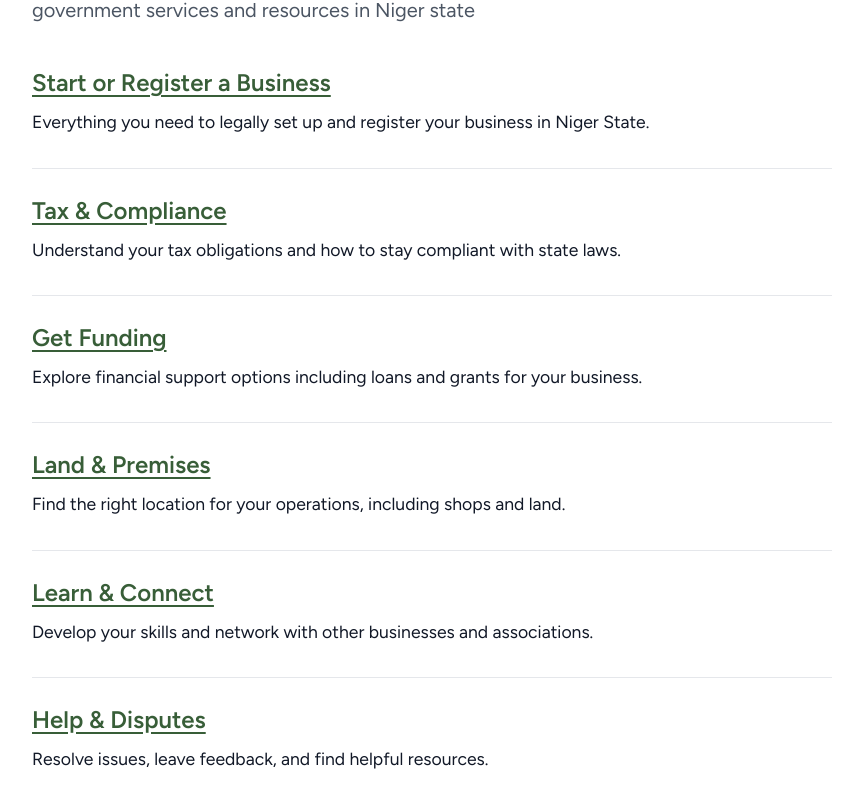
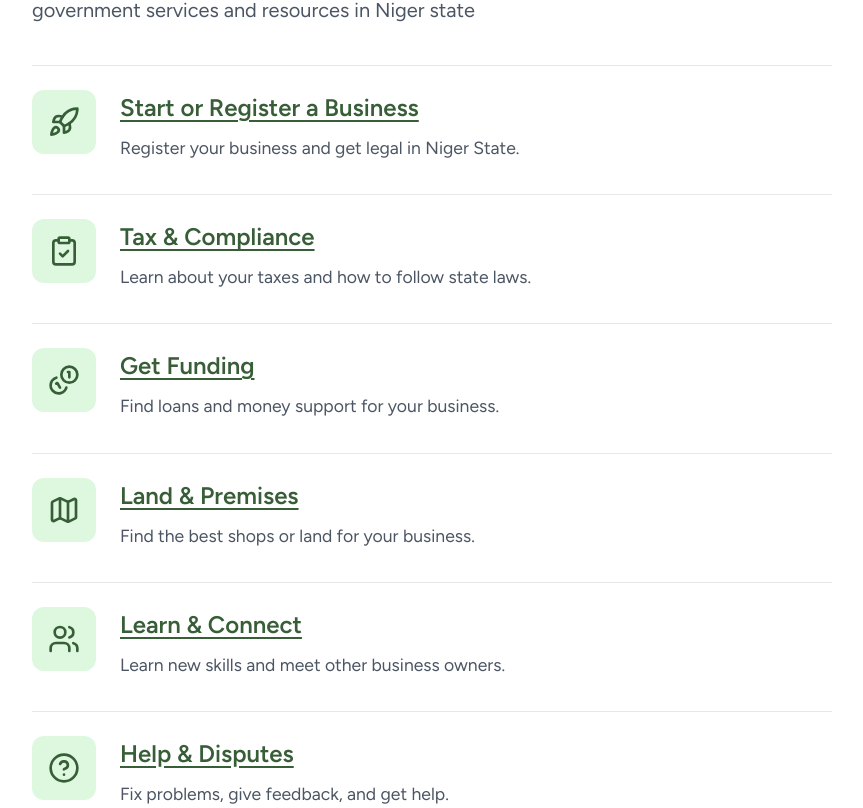
Before and after one commit to NSITDEA/open-niger-state-project-AI, a React (Vite) app: page / in a window 1280 px wide. Shown: the part 652-1460 px from the top of the page, without its empty margins (128-991 px from the left). Built offline with nearby package versions, Linux system fonts and the light colour scheme.

Commit message:
feat: add category icons to Home page, update UI styles, and refine content descriptions.

```diff
--- a/src/components/Home.tsx
+++ b/src/components/Home.tsx
@@ -1,6 +1,26 @@
 import { Link, useNavigate } from 'react-router-dom';
 import { iaData } from '../data';
 import { useState } from 'react';
+import {
+  Rocket,
+  ClipboardCheck,
+  Coins,
+  Map,
+  Users,
+  HelpCircle
+} from 'lucide-react';
+
+const IconComponent = ({ name, className }: { name?: string; className?: string }) => {
+  switch (name) {
+    case 'rocket': return <Rocket className={className} />;
+    case 'clipboard-check': return <ClipboardCheck className={className} />;
+    case 'coins': return <Coins className={className} />;
+    case 'map': return <Map className={className} />;
+    case 'users': return <Users className={className} />;
+    case 'help-circle': return <HelpCircle className={className} />;
+    default: return null;
+  }
+};
 
 export default function Home() {
   const [query, setQuery] = useState('');
@@ -63,8 +83,15 @@
         <div className="tier-list">
           {Object.entries(iaData).map(([key, category]) => (
             <div key={key} className="tier-item">
-              <Link to={`/${key}`} className="tier-item-link">{category.title}</Link>
-              <p className="tier-item-desc">{category.description}</p>
+              <div className="tier-item-content">
+                <div className="tier-item-icon">
+                  <IconComponent name={category.icon} />
+                </div>
+                <div className="tier-item-text">
+                  <Link to={`/${key}`} className="tier-item-link">{category.title}</Link>
+                  <p className="tier-item-desc">{category.description}</p>
+                </div>
+              </div>
             </div>
           ))}
         </div>
--- a/src/data.ts
+++ b/src/data.ts
@@ -34,6 +34,7 @@
 export type Tier2Category = {
   title: string;
   description: string;
+  icon?: string;
   children: Record<string, Tier3Category>;
 };
 
@@ -42,7 +43,8 @@
 export const iaData: IAData = {
   "start-business": {
     title: "Start or Register a Business",
-    description: "Everything you need to legally set up and register your business in Niger State.",
+    description: "Register your business and get legal in Niger State.",
+    icon: "rocket",
     children: {
       "register": {
         title: "Register my business",
@@ -92,7 +94,7 @@
               type: "service",
               readTime: "4 min read",
               views: "2.1k views",
-              about: "SMEDAN helps small and medium businesses in Nigeria grow faster. When you register, you get access to government loans, grants, and free training. Registration is free and takes less than 10 minutes.",
+              about: "SMEDAN helps small businesses in Nigeria grow faster. Register now to get loans, grants, and free training. It is free and takes under 10 minutes.",
               benefits: [
                 "Get access to government loans and grants",
                 "Access ₦50,000 conditional grants for nano businesses",
@@ -144,7 +146,7 @@
               type: "service",
               readTime: "5 min read",
               views: "850 views",
-              about: "A cooperative is when people come together to help each other grow their businesses or save money together. You register with the Niger State Ministry of Commerce and Industry. This gives you legal protection and helps you get loans.",
+              about: "Join a cooperative to grow and save money with others. Register with the Ministry of Commerce to get legal protection. This helps your group get government loans.",
               benefits: [
                 "Get legal protection across Niger State",
                 "Access government loans and grants more easily",
@@ -209,7 +211,7 @@
               type: "service",
               readTime: "5 min read",
               views: "4.2k views",
-              about: "You can open a bank account for your business at any bank. This keeps your business money separate from your personal money. It helps you manage expenses and get loans easier.",
+              about: "Open a business bank account at any bank. Keep your business money separate from your personal money. This helps you track spends and get loans.",
               benefits: [
                 "Keep business and personal money separate",
                 "Get access to business loans and credit",
@@ -262,7 +264,7 @@
             "guidance": {
               title: "Registration Guidance",
               type: "guidance",
-              description: "The right registration depends on the size and type of your business. Use this guide to choose.",
+              description: "Pick the right registration for your business size and type.",
               rows: [
                 {
                   situation: "You work alone: a shop, stall, or trader",
@@ -307,7 +309,8 @@
     },
     "tax-compliance": {
       title: "Tax & Compliance",
-      description: "Understand your tax obligations and how to stay compliant with state laws.",
+      description: "Learn about your taxes and how to follow state laws.",
+      icon: "clipboard-check",
       children: {
         "how-to-pay": {
           title: "How to pay tax",
@@ -332,7 +335,8 @@
     },
     "get-funding": {
       title: "Get Funding",
-      description: "Explore financial support options including loans and grants for your business.",
+      description: "Find loans and money support for your business.",
+      icon: "coins",
       children: {
         "loans": {
           title: "Loans",
@@ -366,7 +370,8 @@
     },
     "land-premises": {
       title: "Land & Premises",
-      description: "Find the right location for your operations, including shops and land.",
+      description: "Find the best shops or land for your business.",
+      icon: "map",
       children: {
         "shop-market": {
           title: "Get a shop or market stall",
@@ -392,7 +397,8 @@
     },
     "learn-connect": {
       title: "Learn & Connect",
-      description: "Develop your skills and network with other businesses and associations.",
+      description: "Learn new skills and meet other business owners.",
+      icon: "users",
       children: {
         "training-skills": {
           title: "Training & skills",
@@ -419,7 +425,8 @@
     },
     "help-disputes": {
       title: "Help & Disputes",
-      description: "Resolve issues, leave feedback, and find helpful resources.",
+      description: "Fix problems, give feedback, and get help.",
+      icon: "help-circle",
       children: {
         "complaints-feedback": {
           title: "Complaints & feedback",
--- a/src/index.css
+++ b/src/index.css
@@ -395,9 +395,38 @@
   padding-top: 24px;
 }
 
-.tier-item:first-child {
-  border-top: none;
-  padding-top: 0;
+.tier-item-content {
+  display: flex;
+  gap: 24px;
+  align-items: flex-start;
+}
+
+.tier-item-icon {
+  background-color: var(--color-light-green);
+  color: var(--color-primary);
+  width: 64px;
+  height: 64px;
+  border-radius: 12px;
+  display: flex;
+  align-items: center;
+  justify-content: center;
+  flex-shrink: 0;
+  transition: transform 0.2s ease, background-color 0.2s ease;
+}
+
+.tier-item:hover .tier-item-icon {
+  transform: scale(1.05);
+  background-color: var(--color-primary);
+  color: var(--color-white);
+}
+
+.tier-item-icon svg {
+  width: 32px;
+  height: 32px;
+}
+
+.tier-item-text {
+  flex: 1;
 }
 
 .tier-item-link {
@@ -409,13 +438,15 @@
   display: inline-block;
   margin-bottom: 8px;
 }
+
 .tier-item-link:hover {
   color: var(--color-secondary);
 }
 
 .tier-item-desc {
-  color: var(--text-main);
+  color: var(--text-muted);
   font-size: 1.1rem;
+  line-height: 1.6;
 }
 
 .tier-item-level2 h2 {
```
Also changed, not shown: src/public/service-page-prompt.md (added, +105 -0 lines).
